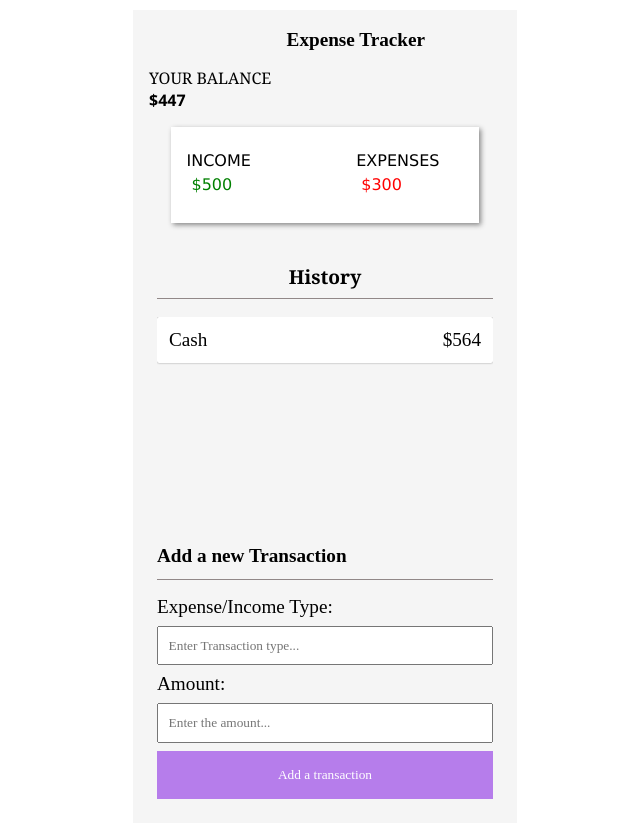
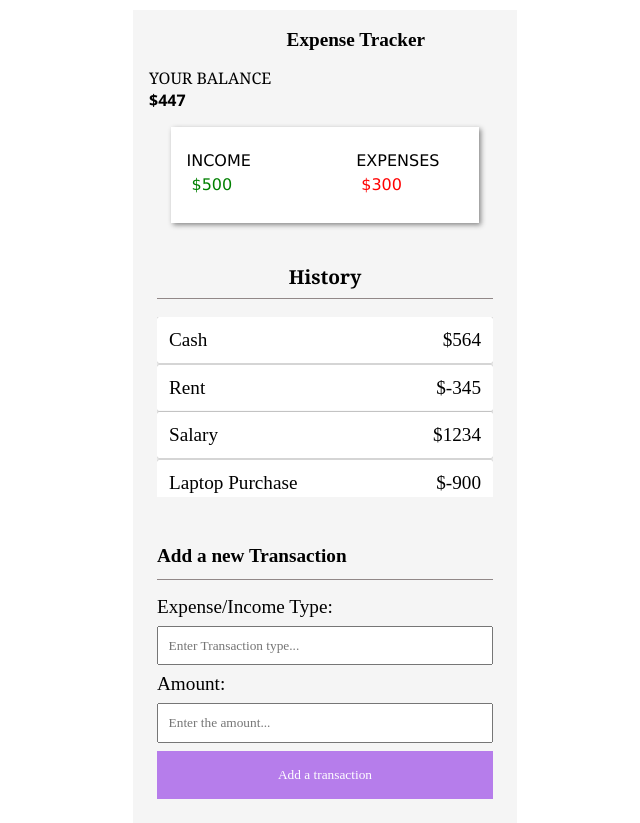
Before and after one commit to MainaliMiraj/ExpenseTracker, a React (Create React App) app: page / in a window 1280 px wide. Shown: the whole page, without its empty margins (315-955 px from the left). Built offline with nearby package versions, Linux system fonts and the light colour scheme.

Commit message:
added some dummy data

```diff
--- a/src/components/TransactionHistory/TransactionHistory.jsx
+++ b/src/components/TransactionHistory/TransactionHistory.jsx
@@ -9,6 +9,9 @@
       <div className={styles.line}></div>
       <div className={styles.TransactionHistory}>
         <TransactionBox amount={564} transactionType={"Cash"} />
+        <TransactionBox amount={-345} transactionType={"Rent"} />
+        <TransactionBox amount={1234} transactionType={"Salary"} />
+        <TransactionBox amount={-900} transactionType={"Laptop Purchase"} />
 
 
       </div>
```
